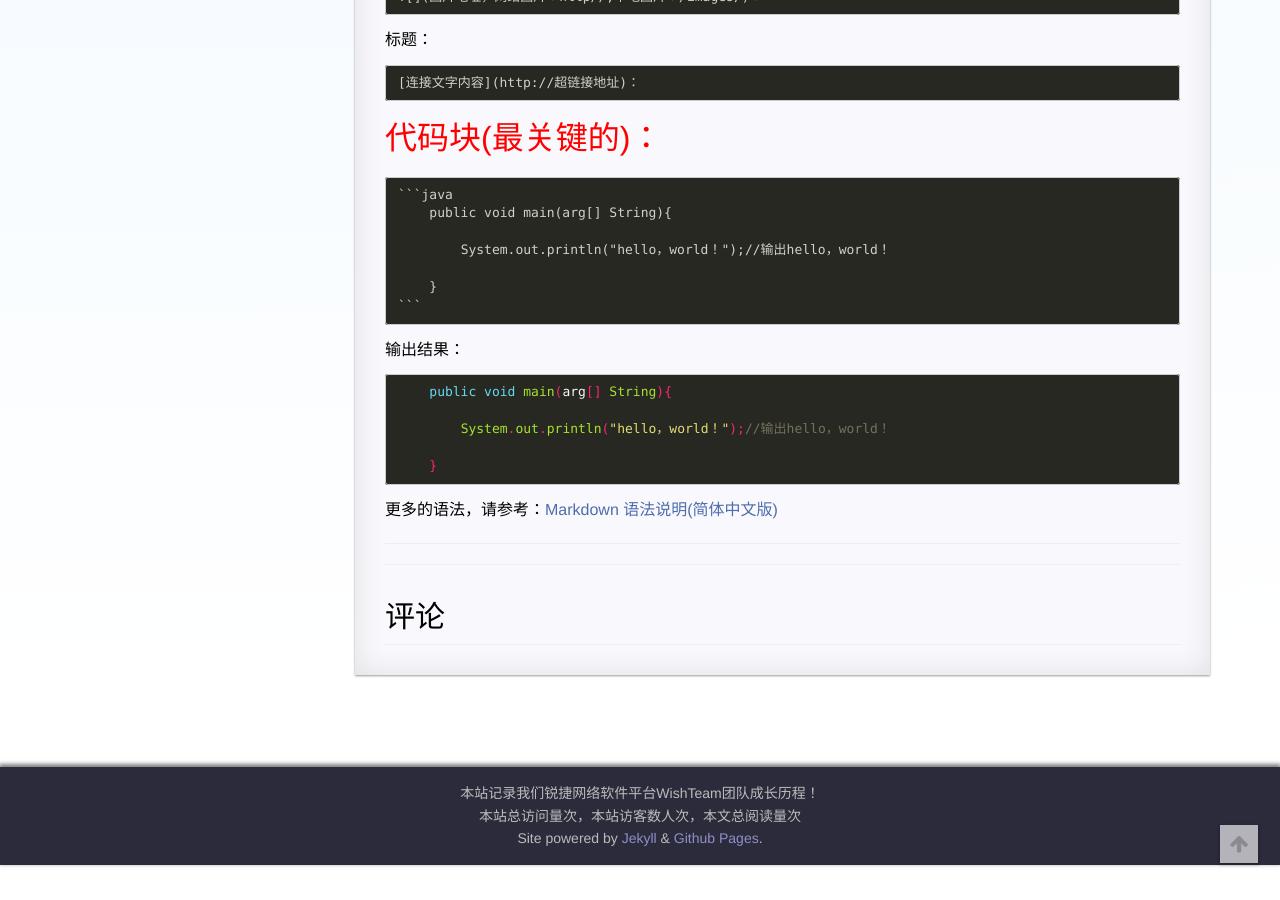
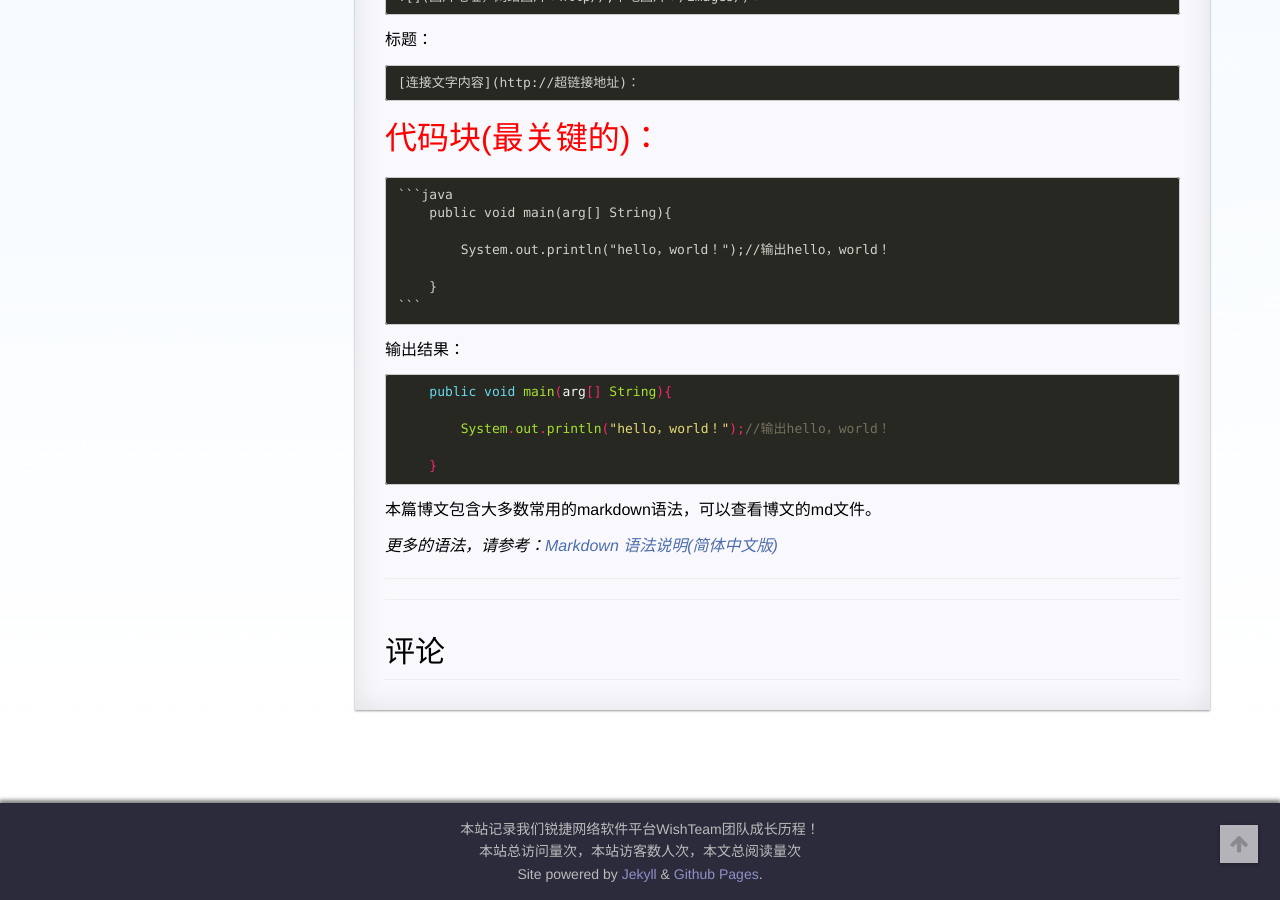
Before and after one commit to WishTeam/wishteam.github.io, a Jekyll site: the page built from _posts/2017-03-01-jekyll-intorduce-markdown-blog.md, in a window 1280 px wide and 900 px high, scrolled down 5601 px. Built offline with Jekyll 4.4.1, drawn with Linux system fonts in a browser that asks for light colours; comment, search, counter and statistics services are not loaded; a style sheet for code colours, icons or effects is not loaded; before the commit the page ends 6466 px from its top, so only the background shows below that.

Commit message:
第一篇博文修改

````diff
--- a/_posts/2017-03-01-jekyll-intorduce-markdown-blog.md
+++ b/_posts/2017-03-01-jekyll-intorduce-markdown-blog.md
@@ -138,5 +138,6 @@ Markdown是一种可以使用普通文本编辑器编写的标记语言，通过
     }
 ```
 
+本篇博文包含大多数常用的markdown语法，可以查看博文的md文件。
 
-更多的语法，请参考：[Markdown 语法说明(简体中文版)](http://www.appinn.com/markdown/)
+*更多的语法，请参考：[Markdown 语法说明(简体中文版)](http://www.appinn.com/markdown/)*
````
